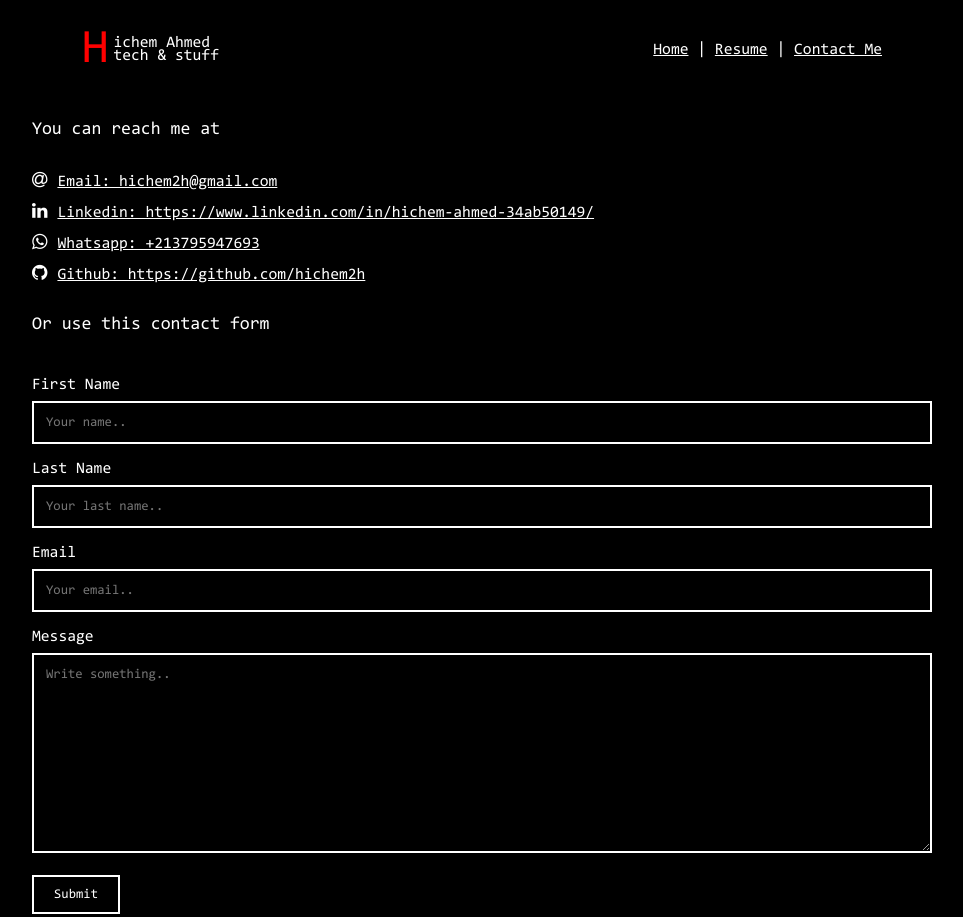
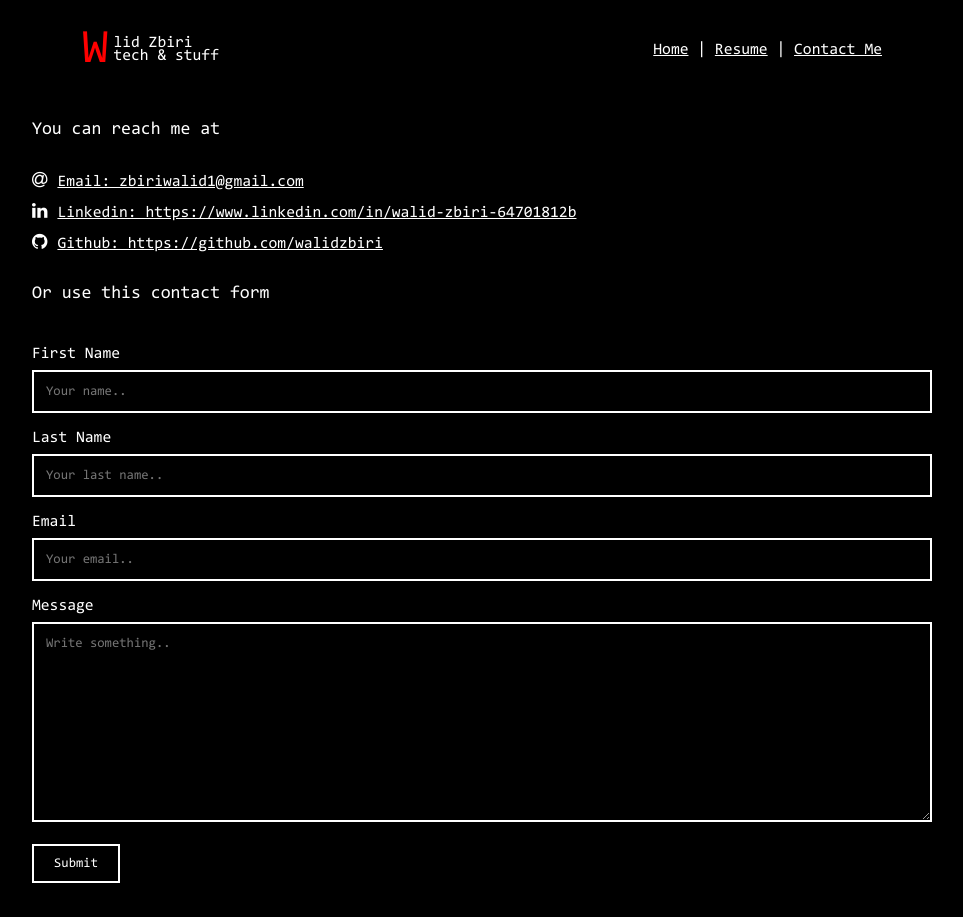
Before and after one commit to walidzbiri/walidzbiri.github.io, a plain HTML site: page contact.html in a window 1280 px wide. Shown: the top 917 px of the page, without its empty margins (158-1121 px from the left). Drawn offline with Linux system fonts and the light colour scheme.

Commit message:
Update contact.html

```diff
--- a/contact.html
+++ b/contact.html
@@ -9,14 +9,14 @@
       href="https://cdnjs.cloudflare.com/ajax/libs/font-awesome/4.7.0/css/font-awesome.min.css"
     />
     <meta name="viewport" content="width=device-width, initial-scale=1.0" />
-    <title>Hichem Ahmed</title>
+    <title>Walid Zbiri</title>
   </head>
   <body>
     <div class="container">
       <header>
         <a href="index.html" id="logo">
-          <p id="logo-part1">H</p>
-          <p id="logo-part2">ichem Ahmed tech & stuff</p>
+          <p id="logo-part1">W</p>
+          <p id="logo-part2">lid Zbiri tech & stuff</p>
         </a>
         <nav>
           <a href="index.html">Home</a>
@@ -27,22 +27,18 @@
       <main>
         <div id="contact-info">
           <p>You can reach me at</p>
-          <a target="_blank" href="mailto:hichem2h@gmail.com"
-            ><i class="fa fa-at"></i>Email: hichem2h@gmail.com</a
+          <a target="_blank" href="mailto:zbiriwalid1@gmail.com"
+            ><i class="fa fa-at"></i>Email: zbiriwalid1@gmail.com</a
           >
           <a
             target="_blank"
-            href="https://www.linkedin.com/in/hichem-ahmed-34ab50149/"
+            href="https://www.linkedin.com/in/walid-zbiri-64701812b/"
           >
             <i class="fa fa-linkedin"></i>Linkedin:
-            https://www.linkedin.com/in/hichem-ahmed-34ab50149/
+            https://www.linkedin.com/in/walid-zbiri-64701812b
           </a>
-          <a target="_blank" href="https://wa.me/+213795947693"
-            ><i class="fa fa-whatsapp"></i>Whatsapp: +213795947693</a
-          >
-          <a target="_blank" href="https://github.com/hichem2h"
-            ><i class="fa fa-github"></i>Github: https://github.com/hichem2h</a
-          >
+          <a target="_blank" href="https://github.com/walidzbiri"
+            ><i class="fa fa-github"></i>Github: https://github.com/walidzbiri</a>
           <p>Or use this contact form</p>
         </div>
         <div>
```
